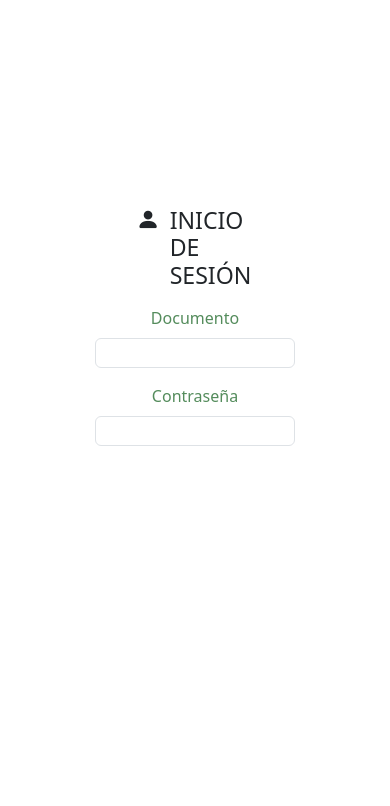
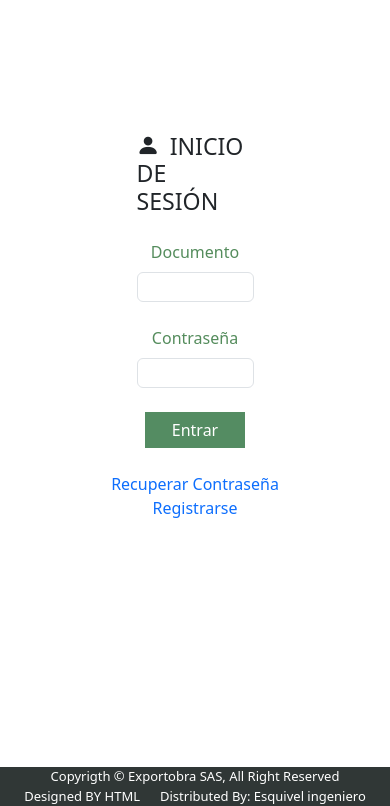
Before and after one commit to JoanFlorian/Florian-Joan-Recup-Front, a plain HTML site: page log-in.html in a window 390 px wide. Shown: the part 38-844 px from the top of the page. Drawn offline with nearby package versions, Linux system fonts and the light colour scheme.

Commit message:
Se agrego footer, se realizaron modificaciones responsive a los input y se completo la vista de log-in

```diff
--- a/css/style.css
+++ b/css/style.css
@@ -139,10 +139,11 @@ li a:hover{
     justify-content: center;
     align-items: center;
     flex-direction: column;
-    width:30vw;
+    width:30%;
 }
 input{
-    min-width: 200px;
+    width: 100%;
+
     height: 30px;
 }
 label{
@@ -153,3 +154,38 @@ label{
   padding: 1rem;
   border-radius: 0 0 8px 8px;
 }
+.opciones-cuenta{
+    display: flex;
+    flex-direction: column;
+    text-decoration: none;
+    align-items: center;
+}
+a{
+    text-decoration: none;
+}
+.text-form{
+    font-weight: 500;
+}
+.block-text-form{
+    display: block;
+    text-align: center;
+    width:200%;
+}
+footer {
+  display: flex;
+  flex-direction: column;
+  position: fixed;
+  bottom: 0;
+  left: 0;
+  width: 100%;
+  background-color: #303736;
+  color: white;
+  text-align: center;
+  font-size: 13px;
+}
+.gap-footer-text{
+    display: flex;
+    align-items: center;
+    justify-content: center;
+    gap:20px;
+}
--- a/log-in.html
+++ b/log-in.html
@@ -11,22 +11,35 @@
 <body>
      <div class="logo-container">
             <img class="logo" src="img/image.png">
-    </div>
+        </div>
     <main class="principal-content-log-in">
         <form class="formulario">
-            <h3 class="mb-3 d-flex justify-content-center"><i class="bi bi-person-fill" style="margin-right: 10px;"></i>INICIO DE SESIÓN</h3>
-            <div class="mb-3">
-                <label for="documento" class="form-label d-flex justify-content-center">Documento</label>
-                <input type="number" id="documento" name="documento" class="form-control">
+            <h3 class="mb-4 d-block text-align-center"><i class="bi bi-person-fill" style="margin-right: 10px;"></i>INICIO DE SESIÓN</h3>
+            <div class="mb-4 w-100">
+                <label for="documento" class="form-label d-flex justify-content-center text-form">Documento</label>
+                <input type="number" id="documento" name="documento" class="form-control w-100">
             </div>
-            <div class="mb-3">
-                <label for="contraseña" class="form-label d-flex justify-content-center">Contraseña</label>
-                <input type="password" id="contraseña" name="contraseña" class="form-control">
+            <div class="mb-4 w-100">
+                <label for="contraseña" class="form-label d-flex justify-content-center text-form">Contraseña</label>
+                <input type="password" id="contraseña" name="contraseña" class="form-control w-100">
+            </div>
+            <div class="mb-4 w-100 d-flex justify-content-center">
+                <button class="btn1 btn btn-primary">Entrar</button>
+            </div>
+            <div class="opciones-cuenta mb-3 w-100 d-flex justify-content-center">
+                <a class="block-text-form" href="">Recuperar Contraseña</a>
+                <a class="block-text-form" href="">Registrarse</a>
             </div>
         </form>
     </main>
     <footer>
-
+        <div>
+            Copyrigth &COPY; Exportobra SAS, All Right Reserved
+        </div>
+        <div class="gap-footer-text">
+            <div>Designed BY HTML</div>
+            <div>Distributed By: Esquivel ingeniero</div>
+        </div>
     </footer>
 </body>
 </html>
```
